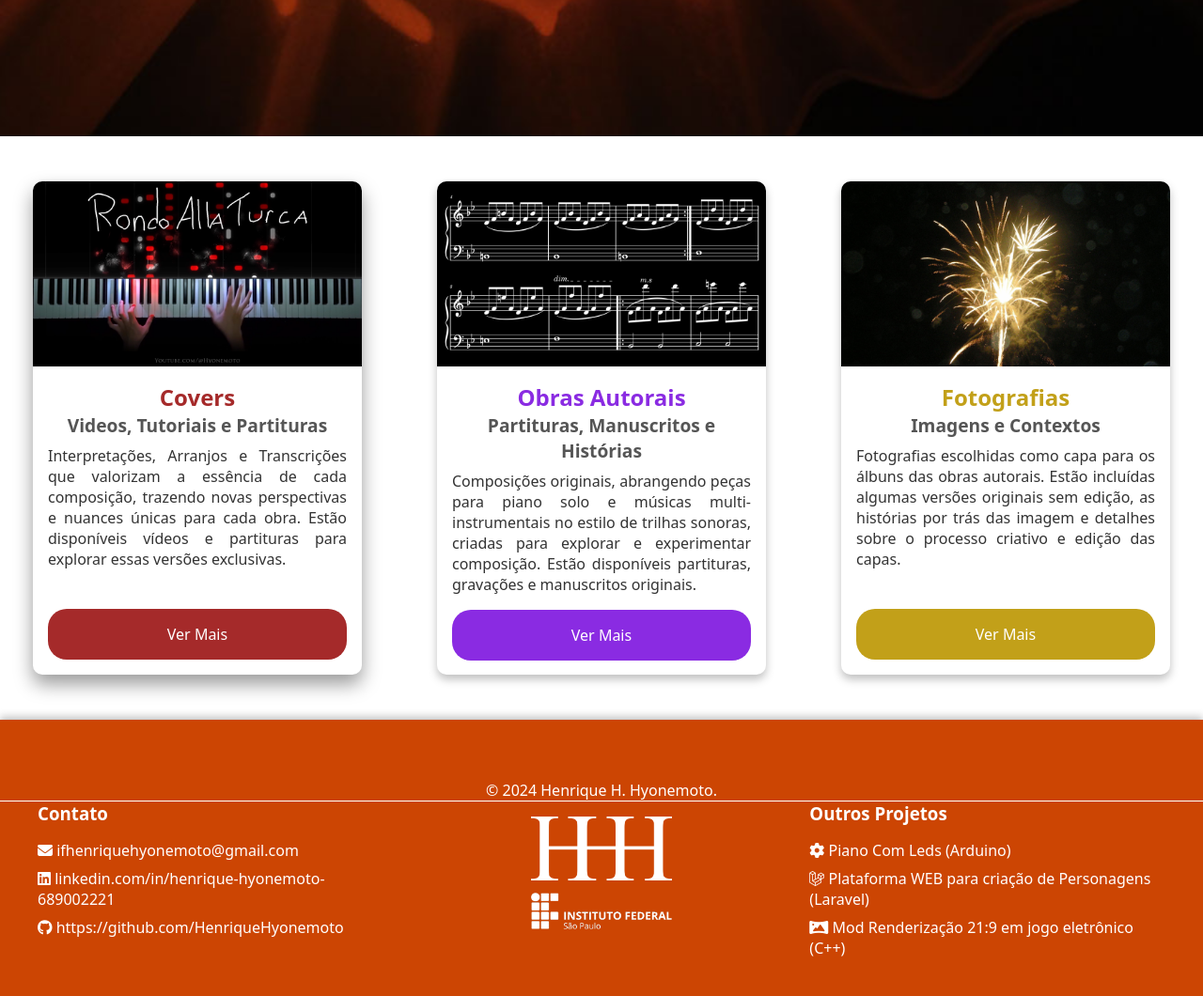
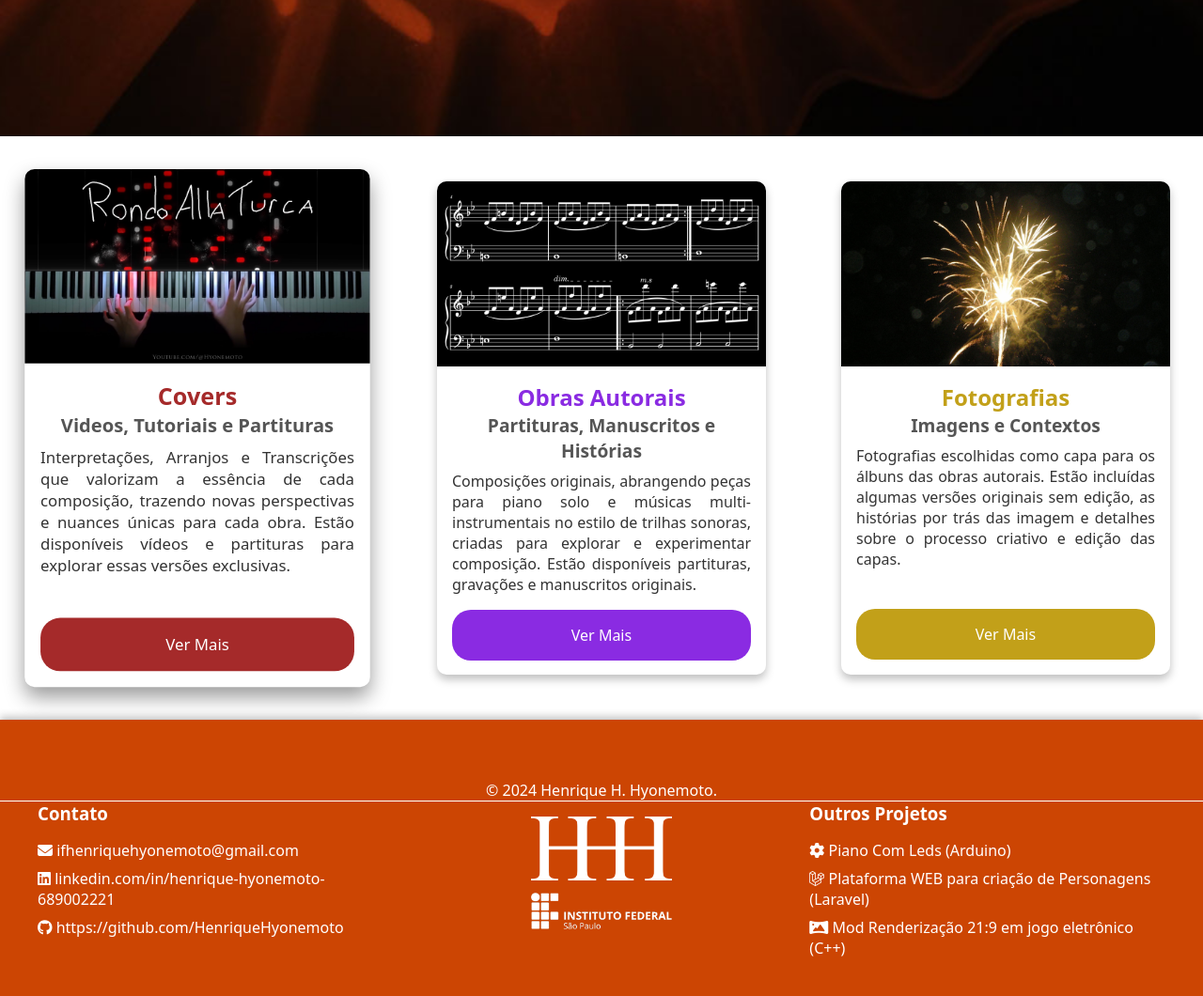
Before and after one commit to HenriqueHyonemoto/HyonemotoMusic, a PHP site: page / in a window 1280 px wide, with the pointer over the restyled element. Shown: the part 733-1793 px from the top of the page at 94% size. Run offline with PHP 8.4, Linux system fonts and the light colour scheme; some libraries are stand-ins or nearby versions.

Commit message:
card hover corrigido com important css

```diff
--- a/css/style.css
+++ b/css/style.css
@@ -164,7 +164,7 @@ hr {
 }
 
 .card:hover {
-    transform: scale(1.05); /* Aumenta o tamanho do card */
+    transform: scale(1.05)!important; /* Aumenta o tamanho do card, important pra nao ser inferferido pelas classe de fade */
     box-shadow: 0 10px 20px rgba(0, 0, 0, 0.4); /* Aumenta a sombra do card */
 }
 
--- a/footer.php
+++ b/footer.php
@@ -9,7 +9,6 @@
                                 target="_blank"></i> ifhenriquehyonemoto@gmail.com</a></li>
                     <li><a href="https://linkedin.com/in/henrique-hyonemoto-689002221" target="_blank"><i
                                 class="fa-brands fa-linkedin"></i> linkedin.com/in/henrique-hyonemoto-689002221</a></li>
-                    <!-- https://fontawesome.com/search -->
                     <li><a href="https://github.com/HenriqueHyonemoto" target="_blank"><i
                                 class="fa-brands fa-github"></i> https://github.com/HenriqueHyonemoto</a></li>
                 </ul>
```
